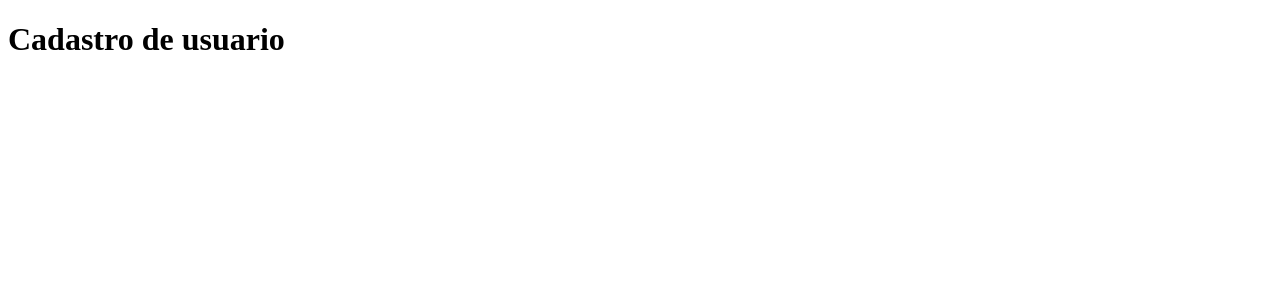
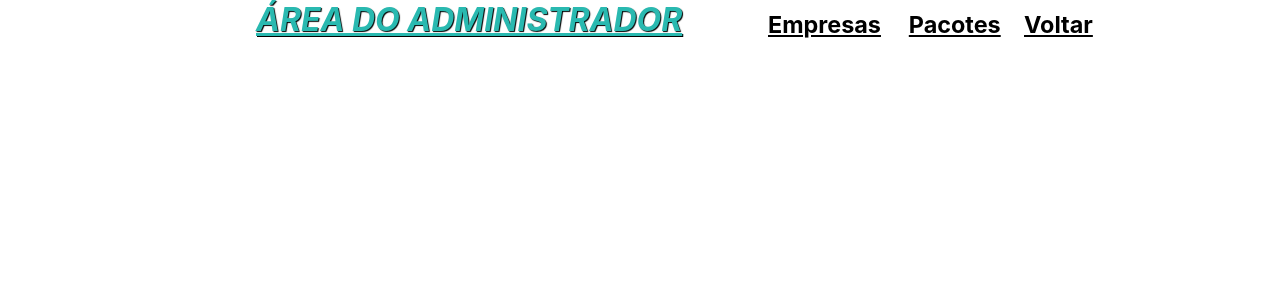
Before and after one commit to Carlos-Eduardo-Guedes-01/Algoritmos, a Django app: page / in a window 1280 px wide. Shown: the top 300 px of the page. Run offline with Django 4.2, Linux system fonts and the light colour scheme; some libraries are stand-ins or nearby versions.

Commit message:
update commit

```diff
--- /dev/null
+++ b/accounts/static/css/estilo.css
@@ -0,0 +1,99 @@
+*{
+    position: relative;
+    margin: 0;
+}
+body{
+    max-width: 100%;
+    max-height: 100%;
+    width: 100%;
+    height: 100%;
+}
+.logo{
+position: absolute;
+width: 130px;
+height: 42px;
+left: -9px;
+top: 0px;
+
+background: url('../img/logo.jpg');
+}
+.voltar{
+    position: absolute;
+    left: 80%;
+    top: calc(1% - 209px/2 + 114.5px);
+    font-family: 'Inter';
+    font-style: normal;
+    font-weight: 400;
+    font-size: 20px;
+    line-height: 29px;
+    text-decoration-line: underline;
+    min-width: 10% ;
+    width: 10%;
+    color: #000000;
+
+}
+.pacotes{
+    position: absolute;
+    width: 10%;
+    min-width: 10% ;
+    left: 71%;
+    top: calc(1% - 209px/2 + 114.5px);
+    font-family: 'Inter';
+    font-style: normal;
+    font-weight: 400;
+    font-size: 20px;
+    line-height: 29px;
+    text-decoration-line: underline;
+
+    color: #000000;
+
+}
+@media(max-width:1010px){
+    .empresas{
+        flex-wrap: wrap;
+    }
+
+}
+.empresas{
+    position: absolute;
+    width: 10%;
+    min-width: 10% ;
+    left: 60%;
+    top: calc(1% - 209px/2 + 114.5px);
+    font-family: 'Inter';
+    font-style: normal;
+    font-weight: 400;
+    font-size: 20px;
+    line-height: 29px;
+    text-decoration-line: underline;
+
+    color: #000000;
+
+}
+.adm{
+    /* Área do Administrador */
+
+position: relative;
+max-width: max-content;
+justify-content: center;
+display: flex;
+margin: 0 20%;
+width:40vw;
+
+font-family: 'Inter';
+font-style: italic;
+font-weight: 900;
+font-size: 15x;
+line-height: 39px;
+/* identical to box height */
+
+text-align: center;
+text-decoration-line: underline;
+text-transform: uppercase;
+
+color: #29B9B0;
+font-variation-settings: 'slnt' -10;
+
+mix-blend-mode: darken;
+text-shadow: 1px 1px 1px #000000;
+}
--- a/accounts/templates/cadastro.html
+++ b/accounts/templates/cadastro.html
@@ -1,12 +1,74 @@
+{% load static %}
 <!DOCTYPE html>
 <html lang="pt">
 <head>
     <meta charset="UTF-8">
     <meta http-equiv="X-UA-Compatible" content="IE=edge">
     <meta name="viewport" content="width=device-width, initial-scale=1.0">
+    <script src="https://kit.fontawesome.com/af562a2a63.js" crossorigin="anonymous"></script>
+    <link rel="stylesheet" href="{% static 'css/estilo.css' %}">
     <title>Cadastro de Super Usuário</title>
 </head>
 <body>
-    <h1>Cadastro de usuario</h1>
+    <div class='logo'></div>
+    <div class="adm"><h1>Área do Administrador</h1></div>
+    <div class="empresas"><h3>Empresas</h3></div>
+    <div class="pacotes"><h3>Pacotes</h3></div>
+    <div class="voltar"><h3>Voltar</h3></div>
+        <!-- register
+        <div class="register">
+            <i class="fas fa-user-circle"></i>
+            <strong>Create account!</strong>
+            <form>
+              <fieldset>
+                <div class="form">
+                  <div class="form-row">
+                    <i class="fas fa-user"></i>
+                    <label class="form-label" for="input" >Nome</label>
+                    <input type="text" class="form-text" placeholder="enter your name">
+                  </div>
+                  <div class="form-row">
+                    <i class="fas fa-envelope"></i>
+                    <label class="form-label" for="input">E-mail</label>
+                    <input type="text" class="form-text" placeholder="enter your e-mail">
+                  </div>
+                  <div class="form-row">
+                    <i class="fas fa-lock"></i>
+                    <label class="form-label" for="input">Senha</label>
+                    <input type="text" class="form-text" placeholder="enter a name">
+                  </div>
+                  <div class="form-row">
+                    <i class="fas fa-lock"></i>
+                    <label class="form-label" for="input">Repetir Senha</label>
+                    <input type="text" class="form-text" placeholder="enter a name">
+                  </div>
+                  <div class="form-row button-login">
+                    <button class="btn btn-login">Create <i class="fas fa-arrow-right"></i></button>
+                  </div>
+                </div>
+              </fieldset>
+            </form>
+
+            <span class="create-account">Or create account using social media!</span>
+
+            <div class="social-media">
+              <i class="fab fa-facebook"></i>
+              <i class="fab fa-twitter"></i>
+            </div>
+          </div>
+        </section>
+      </main>
+
+         <div style="display: block; margin: 0 auto; text-align: center; margin-top: 50px">
+            <script src="https://apis.google.com/js/platform.js"></script>
+
+      <div class="g-ytsubscribe" data-channelid="UCpXTlrDWlpN46PKieJ-FcPw" data-layout="full" data-count="hidden"></div>
+         </div>
+
+      <div style="margin: 50px 0; display: flex; align-items: center; justify-content: center; width: 100%">
+
+          <a style="display: block; text-align:  center; color: #555; text-decoration: none; margin-right: 15px; " href="https://www.cupcom.com.br/" target="_blank"><i class="fas fa-home" style="color: #1da1f2; margin-right: 5px;"></i>cupcom.com.br</a>
+
+      </div>-->
 </body>
 </html>
```
Also changed, not shown: accounts/static/img/logo.jpg (added).
